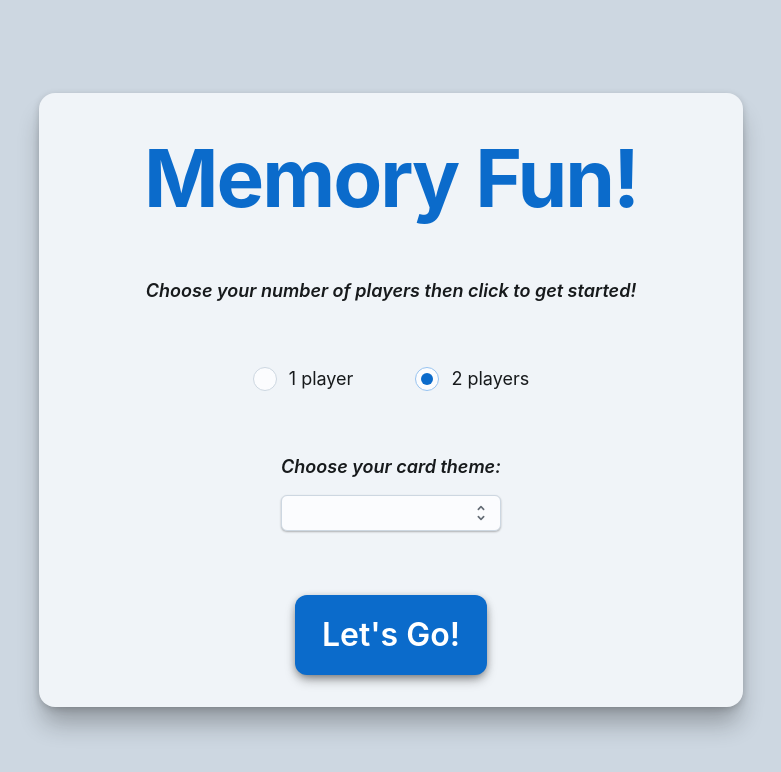
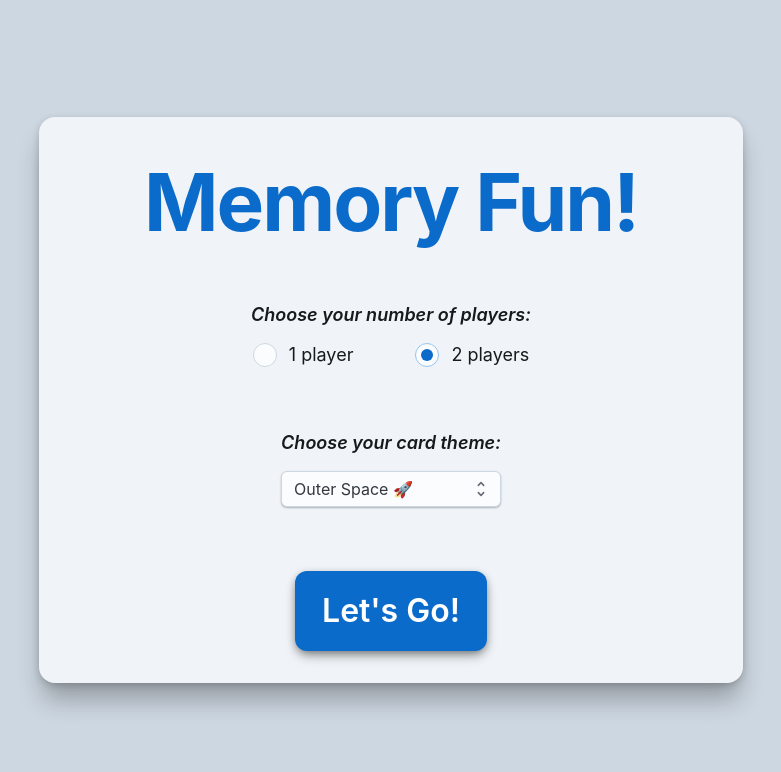
Before and after one commit to johnsonav1992/memory-fun, a React (Vite) app: page / in a window 1280 px wide. Shown: the top 772 px of the page, without its empty margins (249-1030 px from the left). Built offline with nearby package versions, Linux system fonts and the light colour scheme.

Commit message:
fix spacing

```diff
--- a/src/views/StartScreen.tsx
+++ b/src/views/StartScreen.tsx
@@ -71,12 +71,13 @@ const StartScreen = () => {
                     gap='4rem'
                     alignItems='center'
                 >
+                    <Stack gap='1rem'>
                         <Typography
                             level='title-lg'
                             fontStyle='italic'
                             textAlign='center'
                         >
-                        Choose your number of players then click to get started!
+                        Choose your number of players:
                         </Typography>
                         <RadioGroup
                             value={ gamePlayersNumber }
@@ -100,6 +101,7 @@ const StartScreen = () => {
                                 value={ 2 }
                             />
                         </RadioGroup>
+                    </Stack>
                     <Stack gap='1rem'>
                         <Typography
                             level='title-lg'
@@ -111,6 +113,7 @@ const StartScreen = () => {
                         <Select
                             sx={ { width: '100%' } }
                             onChange={ handleSelectDeck }
+                            defaultValue={ cardSets[ 0 ].name }
                         >
                             { cardSets.map( set => (
                                 <Option
```
Lines whose indentation alone changed are shown as unchanged.
